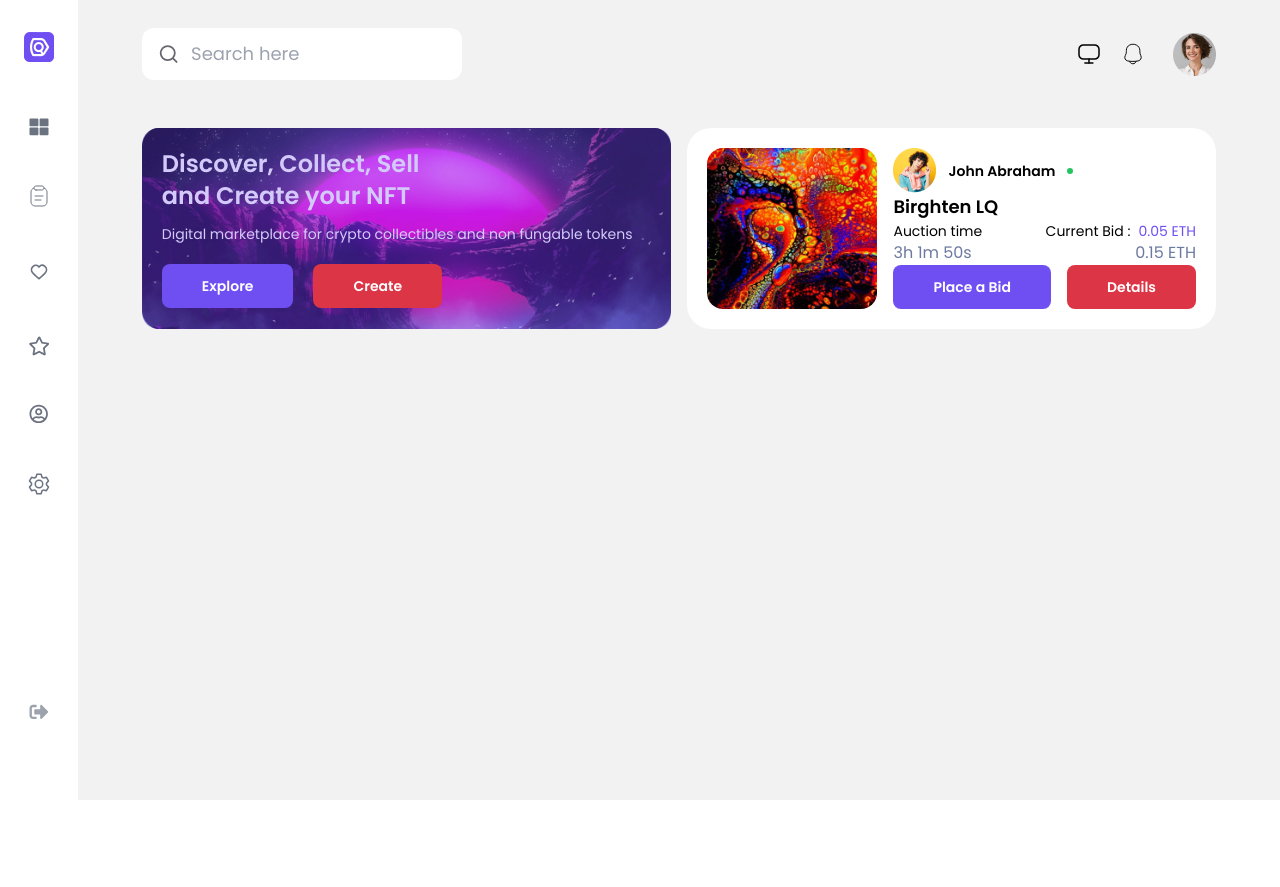
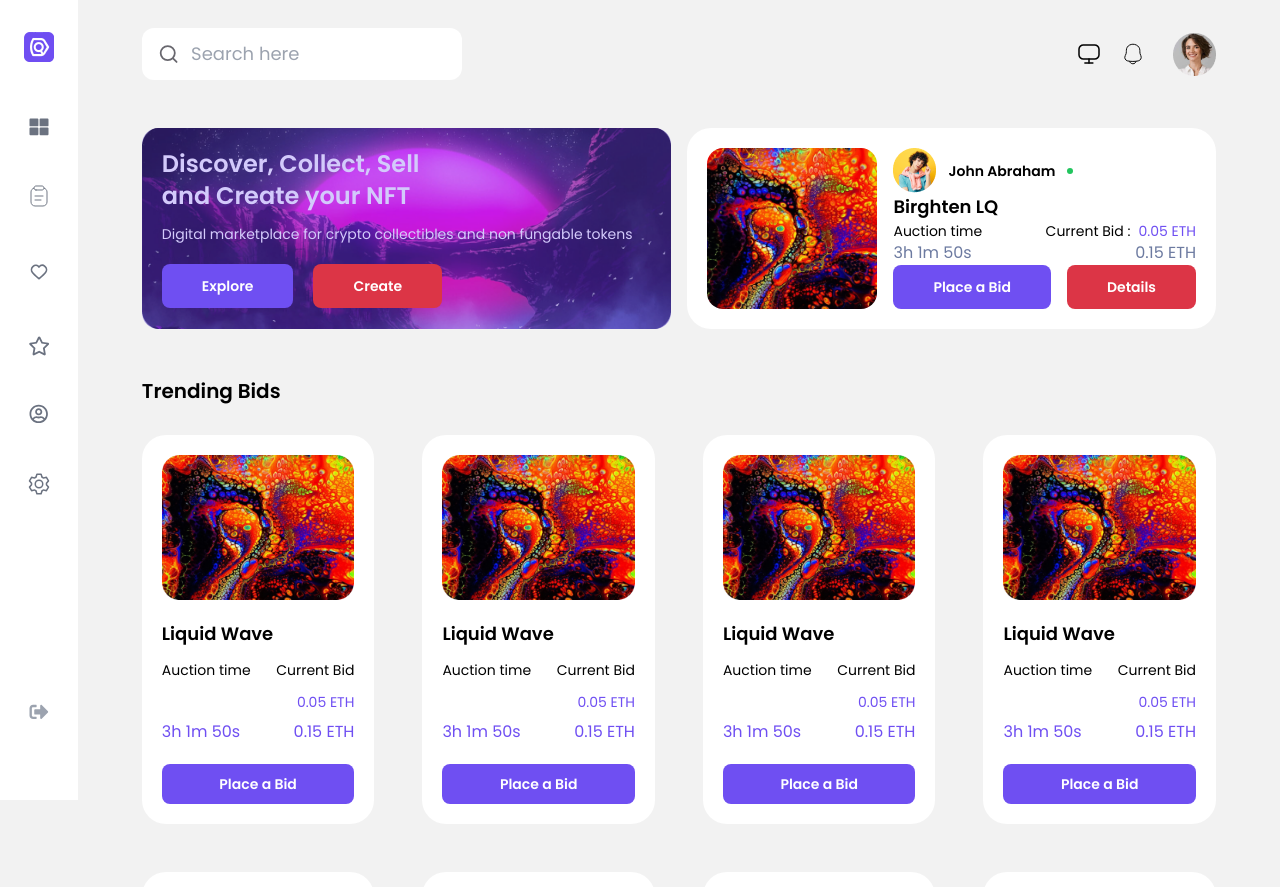
Before and after one commit to SajanThapa22/NFT-website, a React (Vite) app: page / in a window 1280 px wide. Shown: the top 887 px of the page. Before the commit the page ends 800 px from the top, so only its background shows below. Built offline with nearby package versions, Linux system fonts and the light colour scheme.

Commit message:
done with the cards section

```diff
--- a/src/App.tsx
+++ b/src/App.tsx
@@ -2,6 +2,7 @@ import { useState } from "react";
 import MainSection from "./sections/MainSection";
 import NavBar from "./sections/NavBar";
 import NavBarSmall from "./sections/NavBarSmall";
+import TrendingBids from "./sections/TrendingBids";
 
 function App() {
   const [width, setWidth] = useState(window.innerWidth);
@@ -11,6 +12,7 @@ function App() {
     <div className="bg-bg-clr relative flex">
       {width > 840 ? <NavBar /> : <NavBarSmall />}
       <MainSection />
+      {/* <TrendingBids /> */}
     </div>
   );
 }
--- a/src/components/BidsCards.tsx
+++ b/src/components/BidsCards.tsx
@@ -1,28 +1,32 @@
 import nft from "../assets/images/NFT.png";
+import Button from "./Button";
 
 const BidCards = () => {
   return (
-    <div className="p-5 mt-14">
-      <div className="w-full rounded-3xl overflow-hidden">
+    <div className="flex flex-col p-5 gap-5 bg-bg-comp rounded-3xl">
+      <div className="w-full rounded-2xl overflow-hidden">
         <img className="w-full" src={nft} alt="" />
       </div>
 
-      <div className="grid gap-3">
-        <p className="text-lg text-txt-clr">liquid wave</p>
-        <div>
-          <div className="text-sm text-txt-clr flex justify-between items-center">
-            <p>auction time</p>
-            <p>current bid</p>
+      <div className="grid gap-y-3">
+        <p className="text-lg font-semibold text-txt-clr capitalize">
+          liquid wave
+        </p>
+        <div className="grid gap-y-2">
+          <div className="text-sm text-txt-clr flex justify-between items-start">
+            <p>Auction time</p>
+            <div className="grid gap-3 text-end">
+              <p className="capitalize">current bid</p>
+              <p className="self-end text-purp uppercase">0.05 eth</p>
+            </div>
           </div>
-          <div>
-            <p className="self-end text-purp">0.05 eth</p>
-          </div>
-          <div className="flex text-purp justify-between items-center">
+          <div className="text-[16px] flex text-purp justify-between items-center">
             <p>3h 1m 50s</p>
-            <p>0.15 eth</p>
+            <p className="uppercase">0.15 eth</p>
           </div>
         </div>
       </div>
+      <Button text="Place a Bid" styles="bg-purp py-[10px]" />
     </div>
   );
 };
--- a/src/sections/MainSection.tsx
+++ b/src/sections/MainSection.tsx
@@ -2,6 +2,7 @@ import { useState } from "react";
 import DiscoverNFT from "./DiscoverNFT";
 import SearchSmall from "./SearchSmall";
 import SearchandNotification from "./SearchandNotification";
+import TrendingBids from "./TrendingBids";
 
 const MainSection = () => {
   const [width, setWidth] = useState(window.innerWidth);
@@ -12,6 +13,7 @@ const MainSection = () => {
       {width > 840 ? <SearchandNotification /> : <SearchSmall />}
 
       <DiscoverNFT />
+      <TrendingBids />
     </div>
   );
 };
--- a/src/sections/TrendingBids.tsx
+++ b/src/sections/TrendingBids.tsx
@@ -2,8 +2,20 @@ import BidCards from "../components/BidsCards";
 
 const TrendingBids = () => {
   return (
-    <div className="grid gap-7 md:gap-8 lg:gap-10 xl:gap-12 grid-cols-1 md:grid-cols-2 lg:grid-cols-3 xl:grid-cols-4">
-      <BidCards />
+    <div className="grid gap-[30px]">
+      <h1 className="text-xl text-txt-clr capitalize font-semibold">
+        trending bids
+      </h1>
+      <div className="grid gap-7 md:gap-8 lg:gap-10 xl:gap-12 grid-cols-1 md:grid-cols-2 lg:grid-cols-3 xl:grid-cols-4">
+        <BidCards />
+        <BidCards />
+        <BidCards />
+        <BidCards />
+        <BidCards />
+        <BidCards />
+        <BidCards />
+        <BidCards />
+      </div>
     </div>
   );
 };
```
